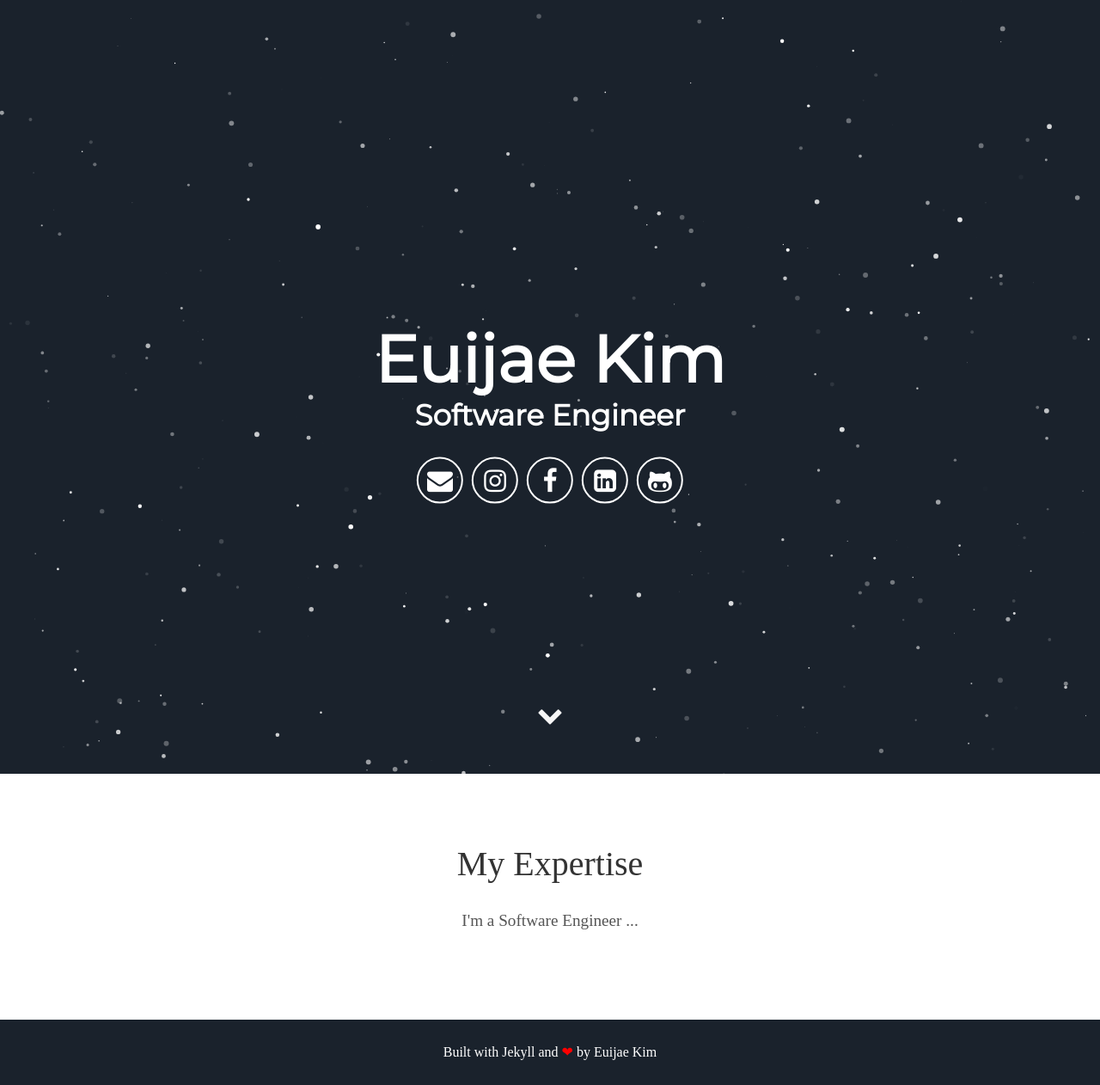
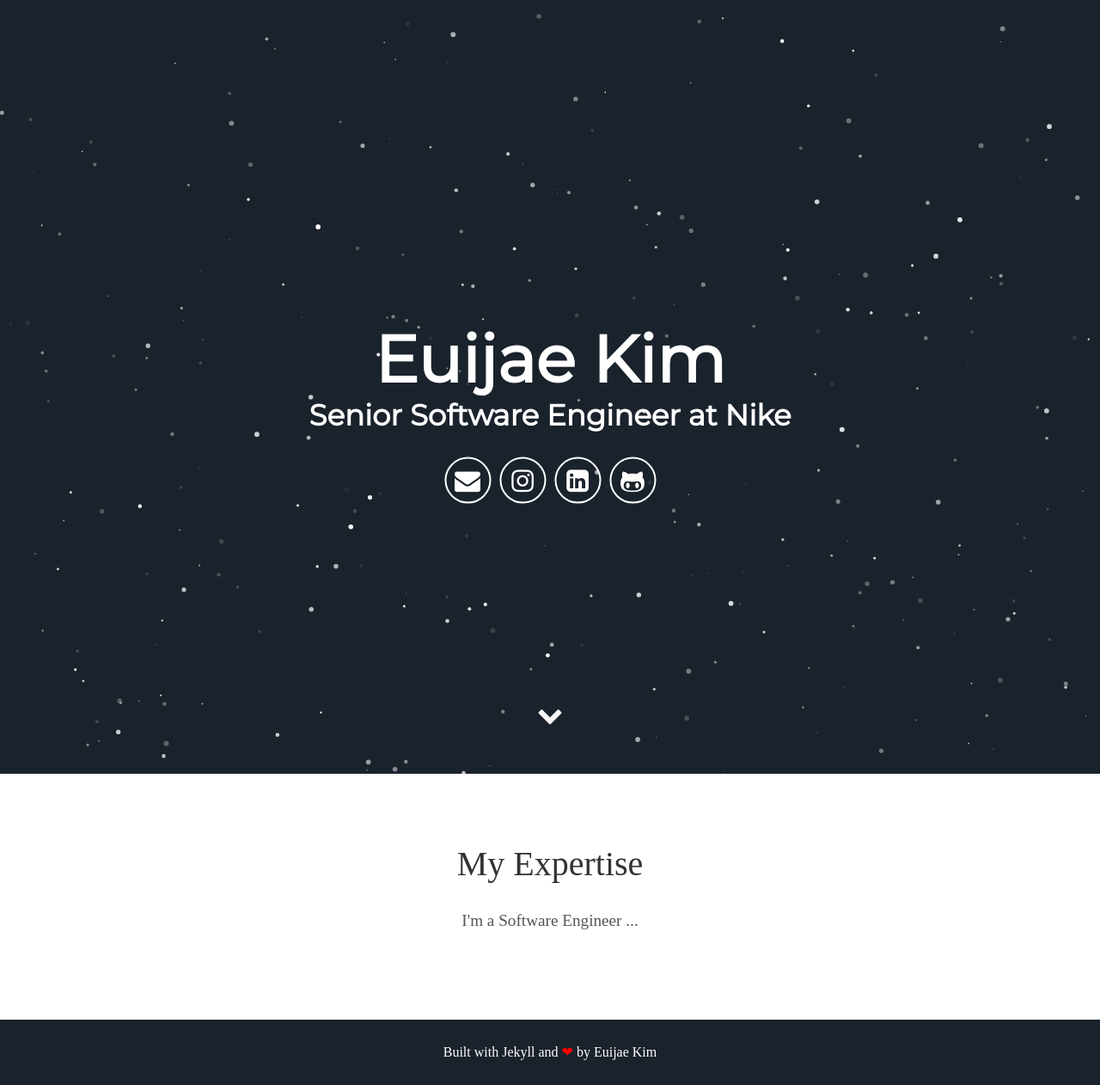
Before and after one commit to euijae/euijae.github.io, a Jekyll site: the page built from index.html, in a window 1280 px wide. Shown: the whole page at 86% size. Built offline with Jekyll 4.4.1, drawn with Linux system fonts in a browser that asks for light colours; some web fonts are replaced.

Commit message:
Update _config.yml

```diff
--- a/_config.yml
+++ b/_config.yml
@@ -7,11 +7,11 @@ description: Jekyll Theme Minimal Resume
 # User settings
 username: Euijae Kim
 user_description: I'm a Software Engineer ...
-user_title: Software Engineer
+user_title: Senior Software Engineer at Nike
 email: kimeuijae4@gmail.com
 # twitter_username: lorem_ipsum
 instagram_username: kim.euijae
-facebook_username: example
+facebook_username:
 linkedin_username: kimeuijae
 github_username:  euijae
 # medium_username: lorem_ipsum
```
